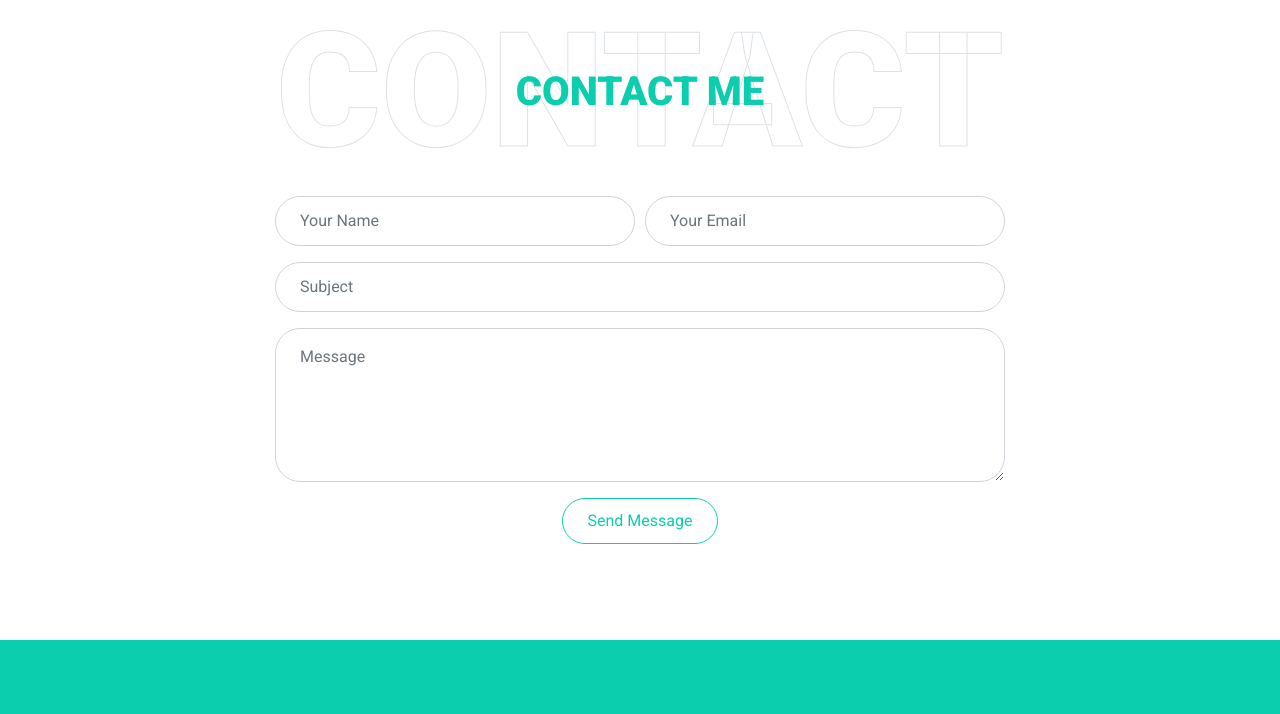
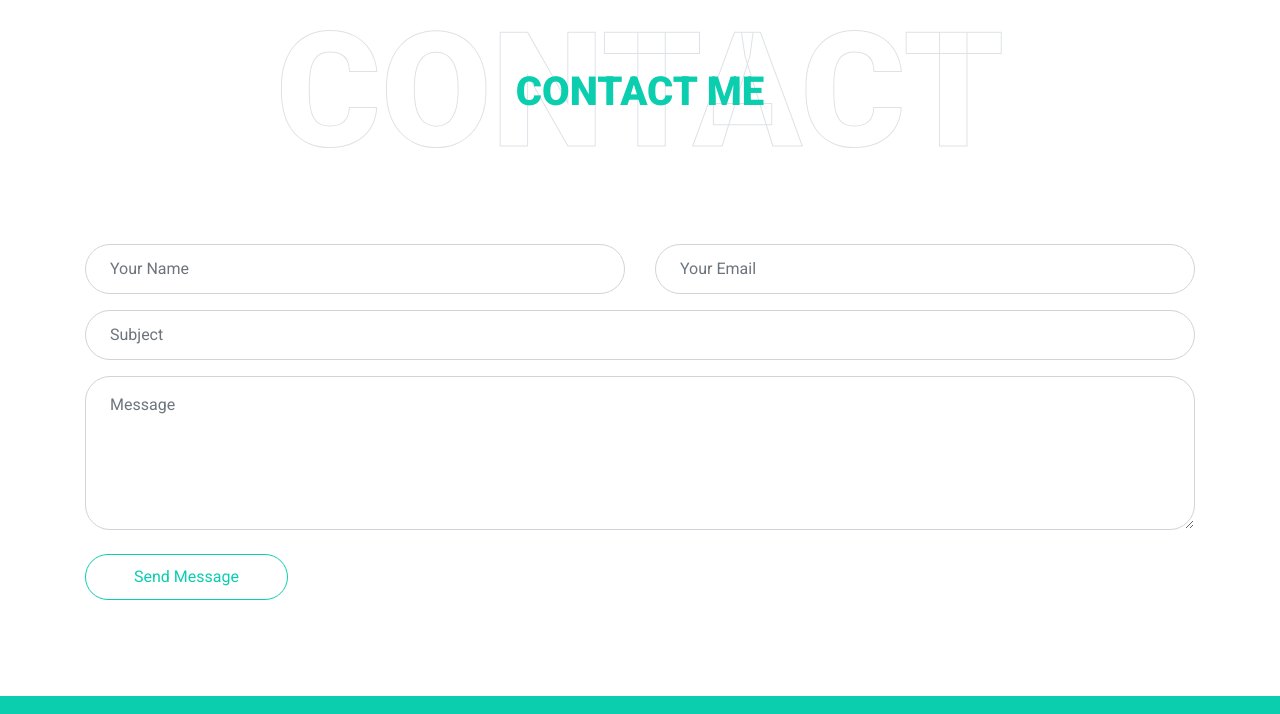
Before and after one commit to gauravbagal66/PortFolio_Gaurav-Bagal, a plain HTML site: page index.html in a window 1280 px wide. Shown: the part 4877-5591 px from the top of the page. Drawn offline with nearby package versions, Linux system fonts and the light colour scheme.

Commit message:
Contact Form updated

```diff
--- a/index.html
+++ b/index.html
@@ -508,47 +508,39 @@
     <!-- Contact Start -->
  <div class="container-fluid py-5" id="contact">
     <div class="container">
-            <div class="position-relative d-flex align-items-center justify-content-center">
+        <div class="position-relative d-flex align-items-center justify-content-center mb-5">
             <h1 class="display-1 text-uppercase text-white" style="-webkit-text-stroke: 1px #dee2e6;">Contact</h1>
             <h1 class="position-absolute text-uppercase text-primary">Contact Me</h1>
         </div>
-            <div class="row justify-content-center">
-                <div class="col-lg-8">
-                    <div class="contact-form text-center">
-                        <div id="success"></div>
-                        <form name="sentMessage" id="contactForm" novalidate="novalidate">
-                            <div class="form-row">
-                                <div class="control-group col-sm-6">
-                                    <input type="text" class="form-control p-4" id="name" placeholder="Your Name"
-                                        required="required" />
-                                    <p class="help-block text-danger"></p>
+
+        <form action="https://formsubmit.co/gauravbagal66@gmail.com" method="POST">
+            <!-- FormSubmit Hidden Options -->
+            <input type="hidden" name="_captcha" value="false">
+            <input type="hidden" name="_template" value="table">
+            <input type="hidden" name="_autoresponse" value="Thank you! I have received your message.">
+
+            <div class="row">
+                <div class="col-md-6 mb-3">
+                    <input type="text" name="name" class="form-control p-4" placeholder="Your Name" required />
                 </div>
-                                <div class="control-group col-sm-6">
-                                    <input type="email" class="form-control p-4" id="email" placeholder="Your Email"
-                                        required="required" />
-                                    <p class="help-block text-danger"></p>
+                <div class="col-md-6 mb-3">
+                    <input type="email" name="email" class="form-control p-4" placeholder="Your Email" required />
                 </div>
             </div>
-                            <div class="control-group">
-                                <input type="text" class="form-control p-4" id="subject" placeholder="Subject"
-                                    required="required" />
-                                <p class="help-block text-danger"></p>
+            <div class="mb-3">
+                <input type="text" name="subject" class="form-control p-4" placeholder="Subject" required />
             </div>
-                            <div class="control-group">
-                                <textarea class="form-control py-3 px-4" rows="5" id="message" placeholder="Message"
-                                    required="required"></textarea>
-                                <p class="help-block text-danger"></p>
+            <div class="mb-4">
+                <textarea name="message" class="form-control py-3 px-4" rows="5" placeholder="Message" required></textarea>
             </div>
             <div>
-                                <button class="btn btn-outline-primary" type="submit" id="sendMessageButton">Send
-                                    Message</button>
+                <button class="btn btn-outline-primary px-5" type="submit">Send Message</button>
             </div>
         </form>
     </div>
 </div>
-            </div>
-        </div>
-    </div>
+
+
     <!-- Contact End -->
 
 
```
Lines whose indentation alone changed are shown as unchanged.
